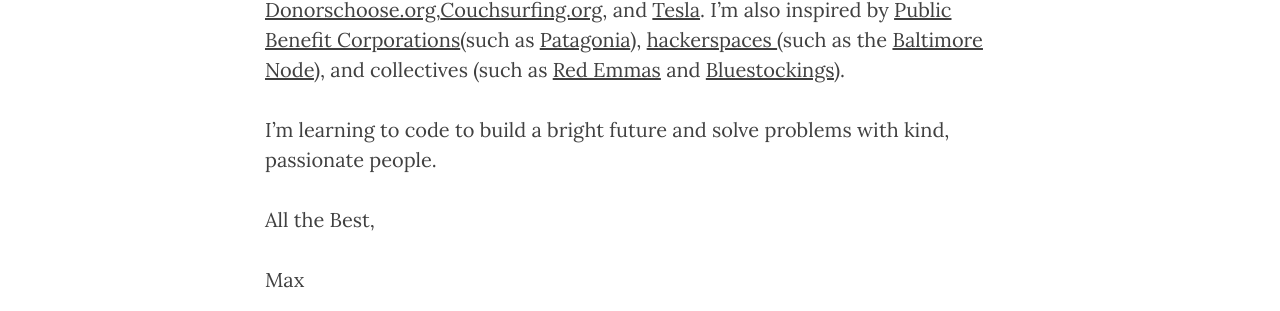
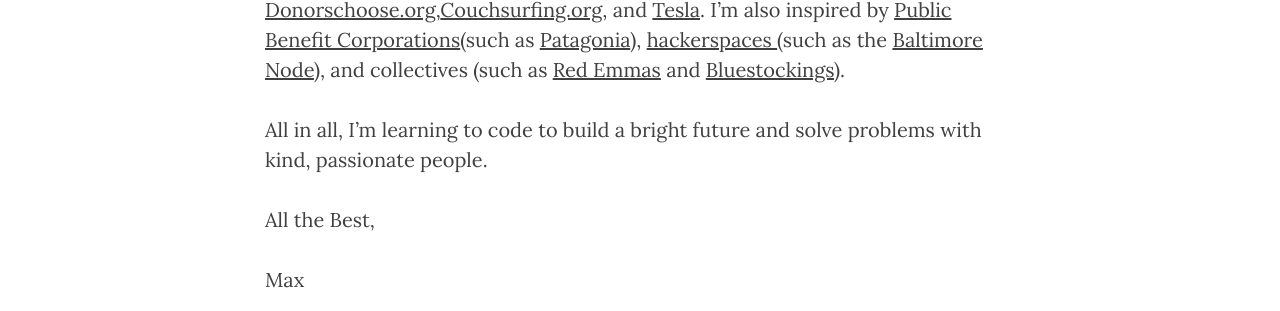
Before and after one commit to maxgrok/maxgrok.github.io_oldversion, a Jekyll site: the page built from _posts/2016-12-28-why-software-development.markdown, in a window 1280 px wide. Shown: the part 1131-1442 px from the top of the page. Built offline with Jekyll 4.4.1, drawn with Linux system fonts in a browser that asks for light colours; nearby versions of some CDN libraries; comment, search, counter and statistics services are not loaded.

Commit message:
Editing post

```diff
--- a/_posts/2016-12-28-why-software-development.markdown
+++ b/_posts/2016-12-28-why-software-development.markdown
@@ -19,7 +19,7 @@ I can contribute to the following areas. Tackling inequity or efficacy in educat
 
 The companies that currently inspire me are <a href="http://www.airbnb.com/">AirBnB</a>,<a href="http://www.yelp.com/"> Yelp!</a>,<a href="http://www.foursquare.com/"> Foursquare</a>, <a href="http://www.donorschoose.org/">Donorschoose.org</a>,<a href="http://www.couchsurfing.com/">Couchsurfing.org</a>, and <a href="http://www.tesla.com/">Tesla</a>. I'm also inspired by <a href="https://en.wikipedia.org/wiki/Public-benefit_corporation">Public Benefit Corporations</a>(such as <a href="http://www.patagonia.com/">Patagonia</a>), <a href="https://en.wikipedia.org/wiki/Hackerspace">hackerspaces </a>(such as the <a href="http://www.baltimorenode.org/">Baltimore Node</a>), and collectives (such as <a href="http://www.redemmas.org/">Red Emmas</a> and <a href ="http://bluestockings.com/">Bluestockings</a>).
 
-I'm learning to code to build a bright future and solve problems with kind, passionate people.
+All in all, I'm learning to code to build a bright future and solve problems with kind, passionate people.
 
 
 All the Best,
```
